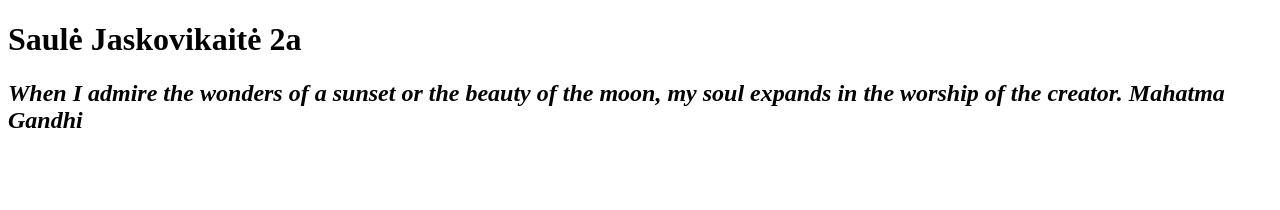
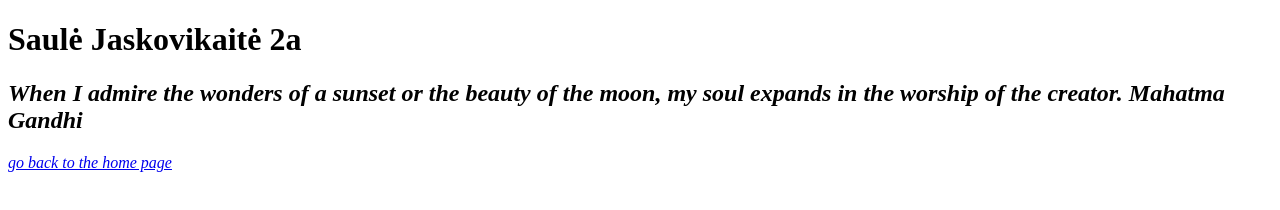
Before and after one commit to sauleeja/sauleeja.github.io, a plain HTML site: page index2.html in a window 1280 px wide. Drawn offline with Linux system fonts and the light colour scheme.

Commit message:
Update index2.html

```diff
--- a/index2.html
+++ b/index2.html
@@ -8,5 +8,5 @@
   <body>
   <h1> Saulė Jaskovikaitė 2a </h1>
   <h2> <i> When I admire the wonders of a sunset or the beauty of the moon, my soul expands in the worship of the creator. Mahatma Gandhi </i> </h2>
-
+  <a href="indexx.html"> <p> <i> go back to the home page </i>  </p>
   </body>
```
